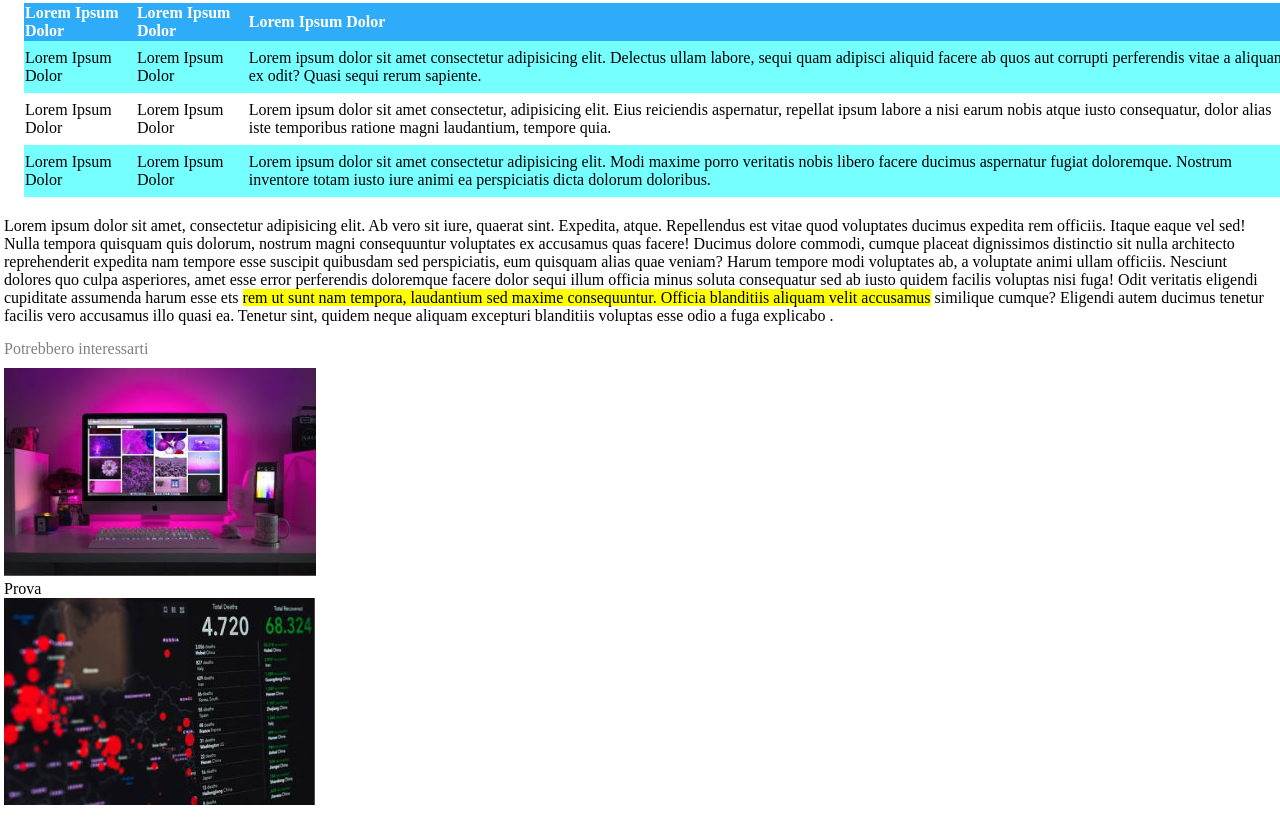
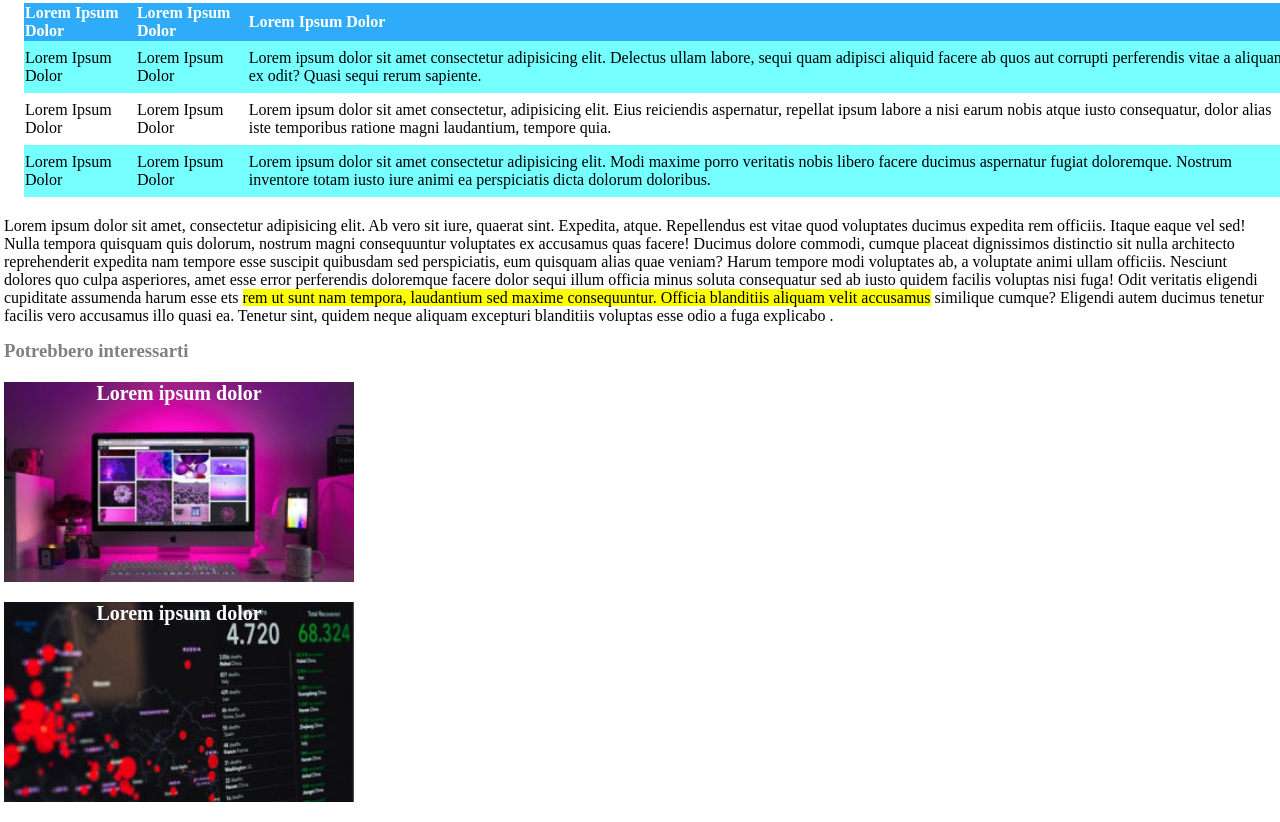
Before and after one commit to francescogentile25/html-css-booleaner, a plain HTML site: page index.html in a window 1280 px wide. Shown: the part 856-1678 px from the top of the page. Drawn offline with Linux system fonts and the light colour scheme.

Commit message:
stiile-1 finito

```diff
--- a/css/style.css
+++ b/css/style.css
@@ -66,3 +66,24 @@ thead{
     color: grey;
     margin: 10px 0;
 }
+
+.img-footer{
+    background-size: cover;
+    height: 200px;
+    width: 350px;
+    margin: 20px 0;
+}
+
+.monitor{
+    background-image: url(../img/monitor.jpg);
+}
+.graph{
+    background-image: url(../img/graph.jpg)
+}
+.name-image-footer{
+    color: white;
+    font-size: 20px;
+    font-weight: bold;
+    width: 100%;
+    text-align: center;
+}
--- a/index.html
+++ b/index.html
@@ -80,14 +80,12 @@
             </section>
     </main>
     <footer>
-        <p class="title-footer">Potrebbero interessarti</p>
-        <div class="img-1">
-            <img src="img/monitor.jpg" alt="monitor">
-            <p>Prova</p>
-
+        <h3 class="title-footer">Potrebbero interessarti</h3>
+        <div class="img-footer monitor">
+            <p class="name-image-footer">Lorem ipsum dolor</p>
         </div>
-        <div class="img-2">
-            <img src="img/graph.jpg" alt="grafico">
+        <div class="img-footer graph">
+            <p class="name-image-footer">Lorem ipsum dolor</p>
         </div>
     </footer>
 </body>
```
